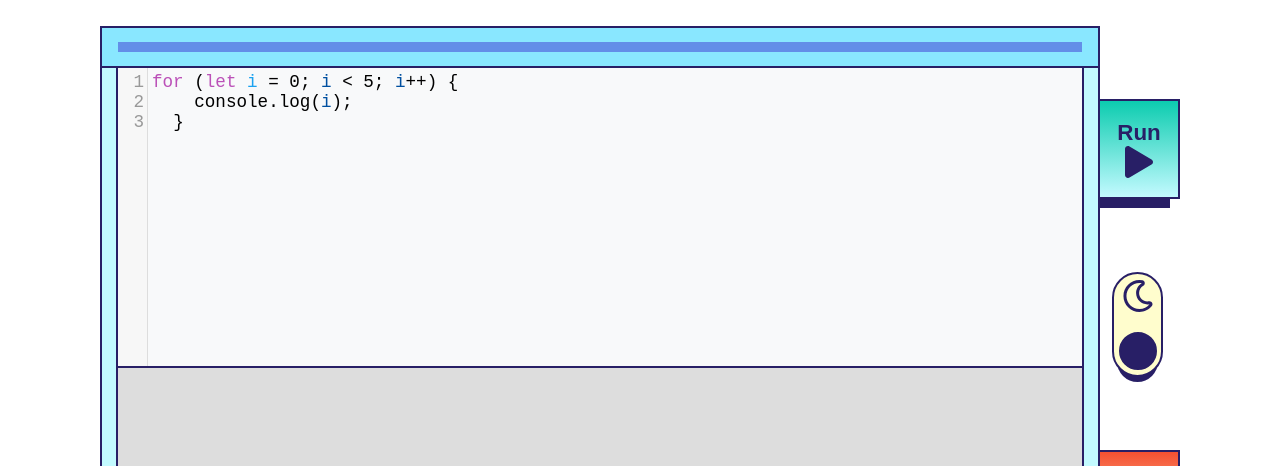
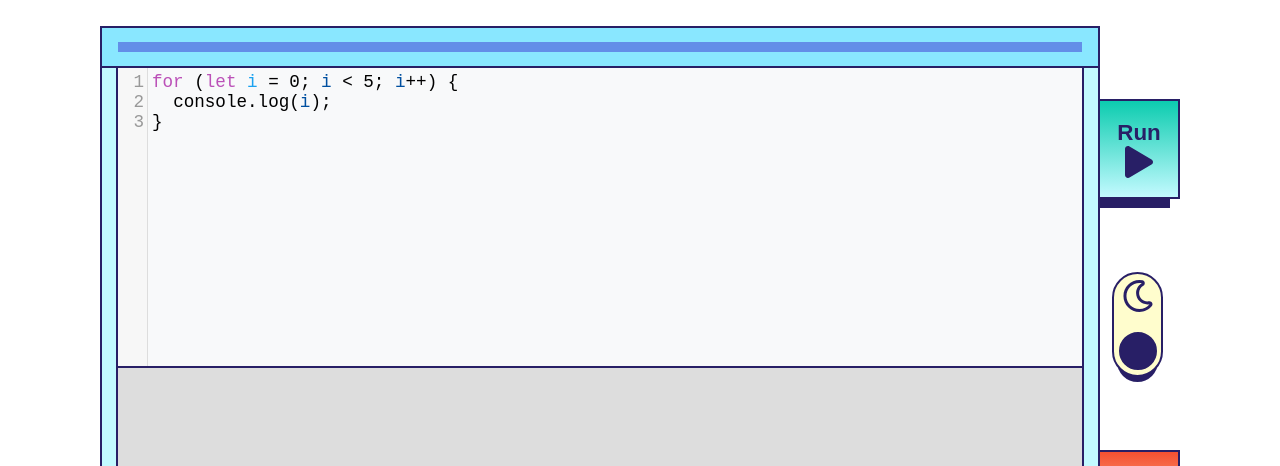
Before and after one commit to dwainejade/js-console, a React (Create React App) app: page / in a window 1280 px wide. Shown: the top 466 px of the page. Built offline with nearby package versions, Linux system fonts and the light colour scheme.

Commit message:
added useLocalStorage theme mode saves to local storage

```diff
--- a/src/App.js
+++ b/src/App.js
@@ -1,13 +1,7 @@
-import React, { useState, useRef, useEffect } from "react";
+import React, { useState, useRef, useEffect, useLayoutEffect } from "react";
 import "./App.scss";
-// import LightBG from "./images/BG-Lightmode.png";
-import "codemirror/keymap/sublime";
-import "codemirror/lib/codemirror.css";
-import "codemirror/theme/juejin.css";
-import "codemirror/theme/material-darker.css";
-import "codemirror/mode/javascript/javascript";
-import { Controlled as ControlledEditor } from "react-codemirror2";
-import { javascript } from "@codemirror/lang-javascript";
+import Editor from "./components/Editor";
+import useLocalStorage from "./components/useLocalStorage";
 
 import { FaPlay } from "react-icons/fa";
 import { FaRegMoon } from "react-icons/fa";
@@ -16,8 +10,8 @@ import { MdDoNotDisturbAlt } from "react-icons/md";
 
 function App() {
   const placeHolderCode = `for (let i = 0; i < 5; i++) {
-    console.log(i);
-  }`;
+  console.log(i);
+}`;
 
   const [code, setCode] = useState(placeHolderCode);
   const [output, setOutput] = useState([]);
@@ -28,6 +22,7 @@ function App() {
     body: "light",
     BG: 1
   });
+  const [storage, setStorage] = useLocalStorage("js-ide-theme", "light");
 
   console.stdlog = console.log.bind(console);
   console.logs = [];
@@ -35,10 +30,6 @@ function App() {
     console.logs.push(Array.from(arguments));
     console.stdlog.apply(console, arguments);
   };
-
-  function handleInput(editor, data, value) {
-    setCode(value);
-  }
 
   useEffect(() => {
     listEnd.current.scrollIntoView({
@@ -49,9 +40,7 @@ function App() {
   function handleOutput(code) {
     try {
       let result = JSON.stringify(eval(code));
-      // if (result === undefined) {
-      //   result = "";
-      // }
+
       if (console.logs) {
         setOutput(output.concat(console.logs, result));
       } else {
@@ -63,17 +52,28 @@ function App() {
   }
 
   const handleTheme = () => {
-    if (theme.editor === "juejin") {
+    if (storage === "light") {
+      setStorage("dark");
+    } else {
+      setStorage("light");
+    }
+  };
+
+  useLayoutEffect(() => {
+    if (storage === "dark") {
       setTheme({
         editor: "material-darker",
         console: "dark",
-        body: "dark",
-        slider: true
+        body: "dark"
       });
     } else {
-      setTheme({ editor: "juejin", console: "", body: "", slider: false });
+      setTheme({
+        editor: "juejin",
+        console: "light",
+        body: "light"
+      });
     }
-  };
+  }, [storage]);
 
   function clearConsole() {
     setOutput([]);
@@ -81,16 +81,6 @@ function App() {
 
   return (
     <div className={`app-wrapper fade-in ${theme.body}`}>
-      {/* <div
-        style={{
-          background: `url(${LightBG}) no-repeat center fixed`,
-          position: "absolute",
-          height: "100vh",
-          width: "100vw",
-          zIndex: -1,
-          backgroundSize: "cover"
-        }}
-      /> */}
       <div className={`app fade-in`}>
         <div className="top-container">
           <div className="editor-wrapper">
@@ -98,18 +88,7 @@ function App() {
               <div className="editor-header-inner"></div>
             </div>
             <div className="editor">
-              <ControlledEditor
-                onBeforeChange={handleInput}
-                value={String(code)}
-                className="codemirror-input"
-                options={{
-                  lineNumbers: true,
-                  lineWrapping: true,
-                  lint: true,
-                  mode: javascript,
-                  theme: theme.editor
-                }}
-              />
+              <Editor theme={theme} code={code} setCode={setCode} />
             </div>
           </div>
         </div>
@@ -118,7 +97,6 @@ function App() {
           <button className="btn run-btn" onClick={() => handleOutput(code)}>
             Run <FaPlay className="icon" />
           </button>
-          {/* <input class="toggle" type="checkbox" checked={theme.slider} onClick={() => handleTheme()} /> */}
 
           <div className="toggle-container">
             <input type="checkbox" id="toggle" onClick={() => handleTheme()} />
@@ -138,7 +116,9 @@ function App() {
           <div className="console-wrapper">
             <div className={`console ${theme.console}`}>
               {output.map((l) => (
-                <div className="cnsl-line">{l}</div>
+                <div className="cnsl-line" key={Math.random()}>
+                  {l}
+                </div>
               ))}
               <div ref={listEnd} />
             </div>
--- /dev/null
+++ b/src/components/Editor.js
@@ -0,0 +1,29 @@
+import React from "react";
+import "codemirror/keymap/sublime";
+import "codemirror/lib/codemirror.css";
+import "codemirror/theme/juejin.css";
+import "codemirror/theme/material-darker.css";
+import "codemirror/mode/javascript/javascript";
+import { Controlled as ControlledEditor } from "react-codemirror2";
+
+const Editor = ({ code, setCode, theme }) => {
+  const handleInput = (editor, data, value) => {
+    setCode(value);
+  };
+
+  return (
+    <ControlledEditor
+      onBeforeChange={handleInput}
+      value={String(code)}
+      className="codemirror-input"
+      options={{
+        lineNumbers: true,
+        lineWrapping: true,
+        lint: true,
+        mode: "javascript",
+        theme: theme.editor
+      }}
+    />
+  );
+};
+export default Editor;
--- /dev/null
+++ b/src/components/useLocalStorage.js
@@ -0,0 +1,44 @@
+import { useState } from "react";
+
+const useLocalStorage = (key, initialValue) => {
+  // State to store our value
+  // Pass initial state function to useState so logic is only executed once
+  const [storedValue, setStoredValue] = useState(() => {
+    if (typeof window === "undefined") {
+      return initialValue;
+    }
+
+    try {
+      // Get from local storage by key
+      const item = window.localStorage.getItem(key);
+      // Parse stored json or if none return initialValue
+      return item ? JSON.parse(item) : initialValue;
+    } catch (error) {
+      // If error also return initialValue
+      console.log(error);
+      return initialValue;
+    }
+  });
+
+  // Return a wrapped version of useState's setter function that ...
+  // ... persists the new value to localStorage.
+  const setValue = (value) => {
+    try {
+      // Allow value to be a function so we have same API as useState
+      const valueToStore =
+        value instanceof Function ? value(storedValue) : value;
+      // Save state
+      setStoredValue(valueToStore);
+      // Save to local storage
+      if (typeof window !== "undefined") {
+        window.localStorage.setItem(key, JSON.stringify(valueToStore));
+      }
+    } catch (error) {
+      // A more advanced implementation would handle the error case
+      console.log(error);
+    }
+  };
+
+  return [storedValue, setValue];
+};
+export default useLocalStorage;
```
